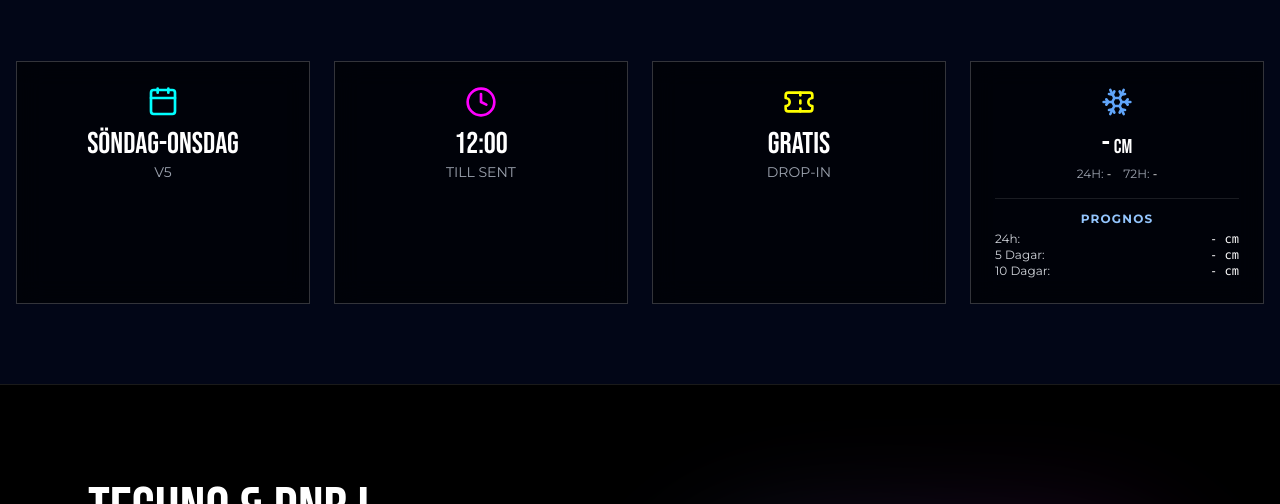
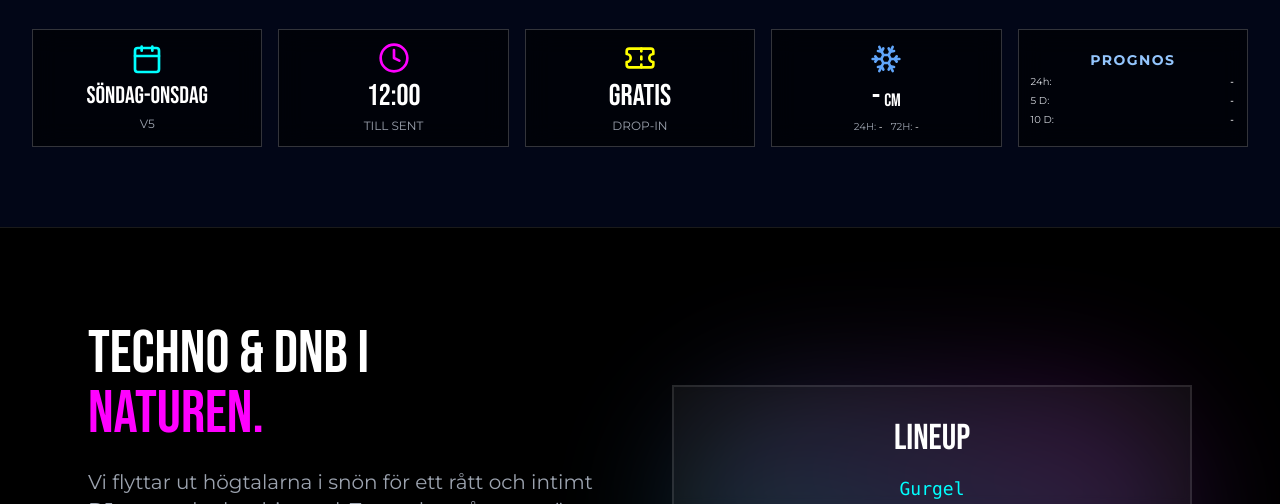
Before and after one commit to oster87/drunkcore, a website: page index.html in a window 1280 px wide. Shown: the part 845-1349 px from the top of the page. Drawn offline with nearby package versions, Linux system fonts and the light colour scheme; no server answers.

Commit message:
style: finalize grid redesign and update docs

```diff
--- a/index.html
+++ b/index.html
@@ -291,63 +291,65 @@
         </div>
 
         <!-- Info Grid -->
-        <div class="grid grid-cols-1 md:grid-cols-2 lg:grid-cols-4 gap-6 mt-16 w-full max-w-7xl reveal">
-            <!-- Box 1 -->
+        <div class="grid grid-cols-1 md:grid-cols-3 lg:grid-cols-5 gap-4 mt-8 w-full max-w-7xl px-4 reveal">
+            <!-- Box 1: Date -->
             <div
-                class="bg-black/60 backdrop-blur-md border border-white/20 p-6 flex flex-col items-center group hover:border-neon-cyan transition-colors">
+                class="bg-black/60 backdrop-blur-md border border-white/20 p-3 flex flex-col items-center justify-center group hover:border-neon-cyan transition-colors">
                 <i data-lucide="calendar"
-                    class="w-8 h-8 text-neon-cyan mb-2 group-hover:scale-110 transition-transform"></i>
-                <span class="font-display text-3xl">Söndag-Onsdag</span>
-                <span class="text-sm uppercase text-gray-400">V5</span>
+                    class="w-8 h-8 text-neon-cyan mb-1 group-hover:scale-110 transition-transform"></i>
+                <span class="font-display text-xl md:text-2xl leading-none mb-1">Söndag-Onsdag</span>
+                <span class="text-xs uppercase text-gray-400">V5</span>
             </div>
 
-            <!-- Box 2 -->
+            <!-- Box 2: Time -->
             <div
-                class="bg-black/60 backdrop-blur-md border border-white/20 p-6 flex flex-col items-center group hover:border-neon-pink transition-colors">
+                class="bg-black/60 backdrop-blur-md border border-white/20 p-3 flex flex-col items-center justify-center group hover:border-neon-pink transition-colors">
                 <i data-lucide="clock"
-                    class="w-8 h-8 text-neon-pink mb-2 group-hover:scale-110 transition-transform"></i>
-                <span id="start-time" class="font-display text-3xl">12:00</span>
-                <span class="text-sm uppercase text-gray-400">Till Sent</span>
+                    class="w-8 h-8 text-neon-pink mb-1 group-hover:scale-110 transition-transform"></i>
+                <span id="start-time" class="font-display text-2xl md:text-3xl leading-none mb-1">12:00</span>
+                <span class="text-xs uppercase text-gray-400">Till Sent</span>
             </div>
 
-            <!-- Box 3 -->
+            <!-- Box 3: Price -->
             <div
-                class="bg-black/60 backdrop-blur-md border border-white/20 p-6 flex flex-col items-center group hover:border-neon-yellow transition-colors">
+                class="bg-black/60 backdrop-blur-md border border-white/20 p-3 flex flex-col items-center justify-center group hover:border-neon-yellow transition-colors">
                 <i data-lucide="ticket"
-                    class="w-8 h-8 text-neon-yellow mb-2 group-hover:scale-110 transition-transform"></i>
-                <span class="font-display text-3xl">GRATIS</span>
-                <span class="text-sm uppercase text-gray-400">Drop-in</span>
+                    class="w-8 h-8 text-neon-yellow mb-1 group-hover:scale-110 transition-transform"></i>
+                <span class="font-display text-2xl md:text-3xl leading-none mb-1">GRATIS</span>
+                <span class="text-xs uppercase text-gray-400">Drop-in</span>
             </div>
 
-            <!-- Box 4: Snow Depth (New) -->
+            <!-- Box 4: Snow Depth -->
             <div
-                class="bg-black/60 backdrop-blur-md border border-white/20 p-6 flex flex-col items-center group hover:border-blue-400 transition-colors">
+                class="bg-black/60 backdrop-blur-md border border-white/20 p-3 flex flex-col items-center justify-center group hover:border-blue-400 transition-colors">
                 <i data-lucide="snowflake"
-                    class="w-8 h-8 text-blue-400 mb-2 group-hover:scale-110 transition-transform"></i>
-                <div class="flex items-baseline gap-1">
-                    <span id="snow-depth" class="font-display text-3xl">-</span>
-                    <span class="font-display text-xl">cm</span>
+                    class="w-8 h-8 text-blue-400 mb-1 group-hover:scale-110 transition-transform"></i>
+                <div class="flex items-baseline gap-1 mb-1">
+                    <span id="snow-depth" class="font-display text-2xl md:text-3xl leading-none">-</span>
+                    <span class="font-display text-lg">cm</span>
                 </div>
-                <div class="flex gap-3 text-xs uppercase text-gray-400 mt-1">
+                <div class="flex gap-2 text-[10px] uppercase text-gray-400">
                     <span>24h: <span id="snow-24" class="text-white">-</span></span>
                     <span>72h: <span id="snow-72" class="text-white">-</span></span>
                 </div>
+            </div>
 
-                <!-- Forecast Section -->
-                <div class="mt-4 pt-3 border-t border-white/10 w-full">
-                    <div class="text-xs uppercase text-blue-300 font-bold mb-1 tracking-widest text-center">Prognos
+            <!-- Box 5: Forecast -->
+            <div
+                class="bg-black/60 backdrop-blur-md border border-white/20 p-3 flex flex-col items-center justify-center group hover:border-blue-300 transition-colors">
+                <span class="text-xs md:text-sm uppercase text-blue-300 font-bold tracking-widest mb-1">Prognos</span>
+                <div class="w-full space-y-1">
+                    <div class="flex justify-between text-[10px] text-gray-300">
+                        <span>24h:</span>
+                        <span id="fc-tomorrow" class="text-white font-mono">-</span>
                     </div>
-                    <div class="flex justify-between text-xs text-gray-300">
-                        <span>24h:</span>
-                        <span id="fc-tomorrow" class="text-white font-mono">- cm</span>
+                    <div class="flex justify-between text-[10px] text-gray-300">
+                        <span>5 D:</span>
+                        <span id="fc-5d" class="text-white font-mono">-</span>
                     </div>
-                    <div class="flex justify-between text-xs text-gray-300">
-                        <span>5 Dagar:</span>
-                        <span id="fc-5d" class="text-white font-mono">- cm</span>
-                    </div>
-                    <div class="flex justify-between text-xs text-gray-300">
-                        <span>10 Dagar:</span>
-                        <span id="fc-10d" class="text-white font-mono">- cm</span>
+                    <div class="flex justify-between text-[10px] text-gray-300">
+                        <span>10 D:</span>
+                        <span id="fc-10d" class="text-white font-mono">-</span>
                     </div>
                 </div>
             </div>
```
